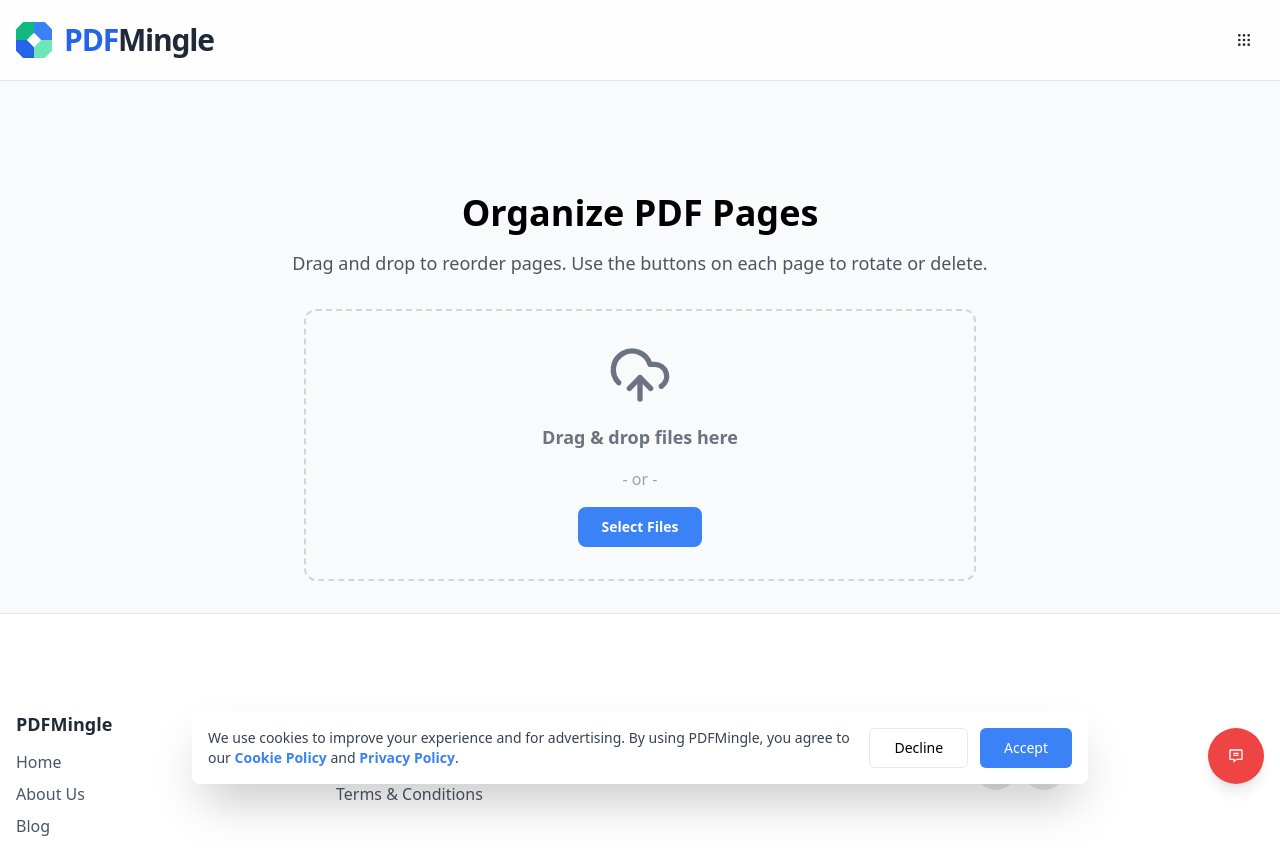
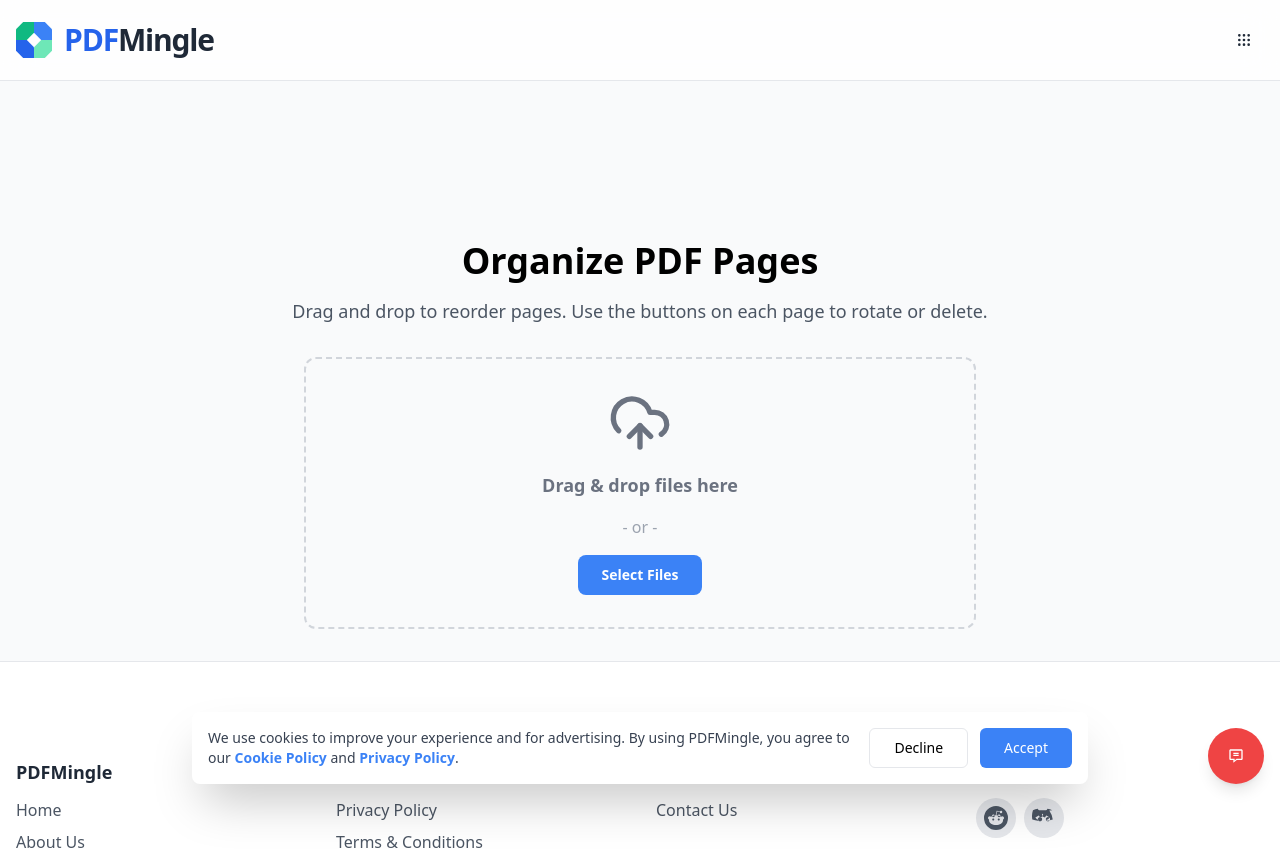
Before and after one commit to widhia-solanki/Pdfmingle, a Next.js app: page /organize-pdf in a window 1280 px wide. Shown: the top 850 px of the page. Built offline with nearby package versions, Linux system fonts and the light colour scheme.

Commit message:
Update organize-pdf.tsx

```diff
--- a/src/pages/organize-pdf.tsx
+++ b/src/pages/organize-pdf.tsx
@@ -1,6 +1,6 @@
 // src/pages/organize-pdf.tsx
 
-import React, { useState, useCallback } from 'react';
+import React, { useState, useCallback, useEffect } from 'react';
 import { NextPage } from 'next';
 import Head from 'next/head';
 import * as pdfjsLib from 'pdfjs-dist';
@@ -25,8 +25,9 @@ const OrganizePdfPage: NextPage = () => {
   const [downloadUrl, setDownloadUrl] = useState<string>('');
   const [processedFileName, setProcessedFileName] = useState('');
 
+  useEffect(() => {
+    if (file && status === 'arranging') {
       const loadInitialPages = async (selectedFile: File) => {
-    setStatus('arranging'); // Show loading state immediately
         try {
           const fileBuffer = await selectedFile.arrayBuffer();
           const pdf = await pdfjsLib.getDocument({ data: fileBuffer }).promise;
@@ -38,14 +39,20 @@ const OrganizePdfPage: NextPage = () => {
           setPages(initialPages);
         } catch (err) {
           setError("Could not read the PDF. It may be corrupt or password-protected.");
-      setStatus('error');
+          setStatus('idle');
+          setFile(null);
         }
       };
+      loadInitialPages(file);
+    }
+  }, [file, status]);
+
 
   const handleFilesSelected = (selectedFiles: File[]) => {
+    setError(null);
     if (selectedFiles.length > 0) {
       setFile(selectedFiles[0]);
-      loadInitialPages(selectedFiles[0]);
+      setStatus('arranging');
     } else {
       setFile(null);
       setStatus('idle');
@@ -88,14 +95,14 @@ const OrganizePdfPage: NextPage = () => {
         <title>Organize PDF Pages - Free Online Tool</title>
         <meta name="description" content="Reorder, arrange, rotate, and delete PDF pages effortlessly. Free and secure." />
       </Head>
-      <div className="container mx-auto px-4 py-8">
+      <div className="container mx-auto px-4 py-8 pt-20">
         <h1 className="text-4xl font-bold text-center mb-4">Organize PDF Pages</h1>
         <p className="text-lg text-gray-600 text-center mb-8">
           Drag and drop to reorder pages. Use the buttons on each page to rotate or delete.
         </p>
 
-        {status === 'idle' && (
-            <div className="max-w-4xl mx-auto">
+        {(status === 'idle' || status === 'error') && (
+            <div className="max-w-4xl mx-auto flex flex-col items-center gap-4">
                 <ToolUploader
                     onFilesSelected={handleFilesSelected}
                     acceptedFileTypes={{ 'application/pdf': ['.pdf'] }}
@@ -105,6 +112,7 @@ const OrganizePdfPage: NextPage = () => {
                     onProcess={() => {}}
                     actionButtonText=""
                 />
+                 {status === 'error' && <Button onClick={handleStartOver} variant="outline">Try Again</Button>}
             </div>
         )}
 
@@ -112,7 +120,7 @@ const OrganizePdfPage: NextPage = () => {
              <div className="w-full max-w-7xl mx-auto space-y-6 flex flex-col items-center">
                 <PageArranger file={file} pages={pages} onPagesChange={setPages} />
                 <div className="flex flex-col sm:flex-row justify-center items-center gap-4">
-                    <Button size="lg" onClick={handleProcess} className="bg-red-500 hover:bg-red-600 text-white px-12 py-6">
+                    <Button size="lg" onClick={handleProcess} className="w-full sm:w-auto bg-brand-blue hover:bg-brand-blue-dark text-white font-bold px-12 py-6">
                         Organize PDF
                     </Button>
                     <Button variant="outline" size="lg" onClick={handleStartOver}>
@@ -131,13 +139,6 @@ const OrganizePdfPage: NextPage = () => {
             onStartOver={handleStartOver}
           />
         )}
-
-        {status === 'error' && (
-            <div className="text-center p-8">
-              <p className="text-red-500 font-semibold mb-4">{error}</p>
-              <Button onClick={handleStartOver} variant="outline">Try Again</Button>
-            </div>
-        )}
       </div>
     </>
   );
```
Lines whose indentation alone changed are shown as unchanged.
